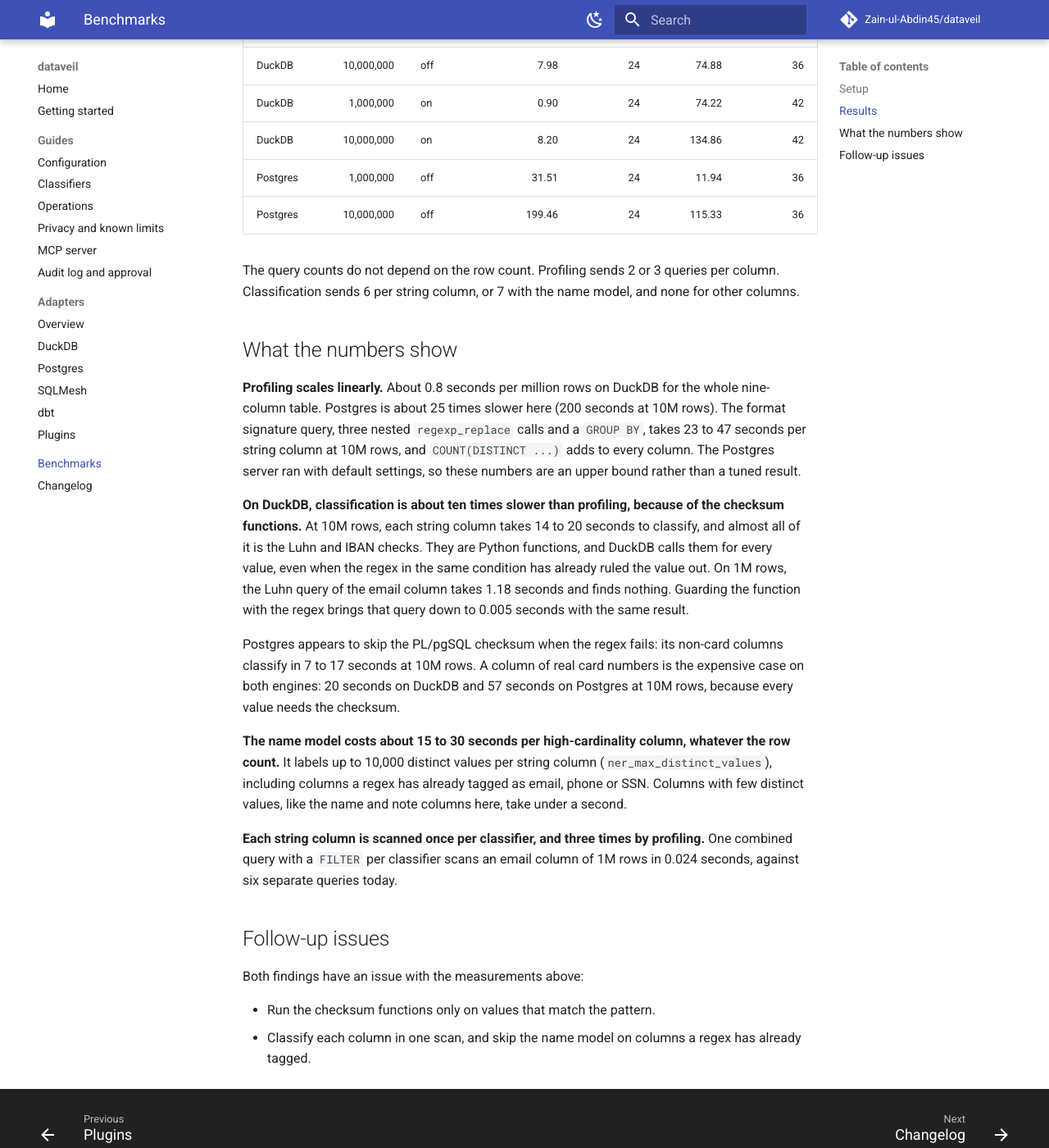
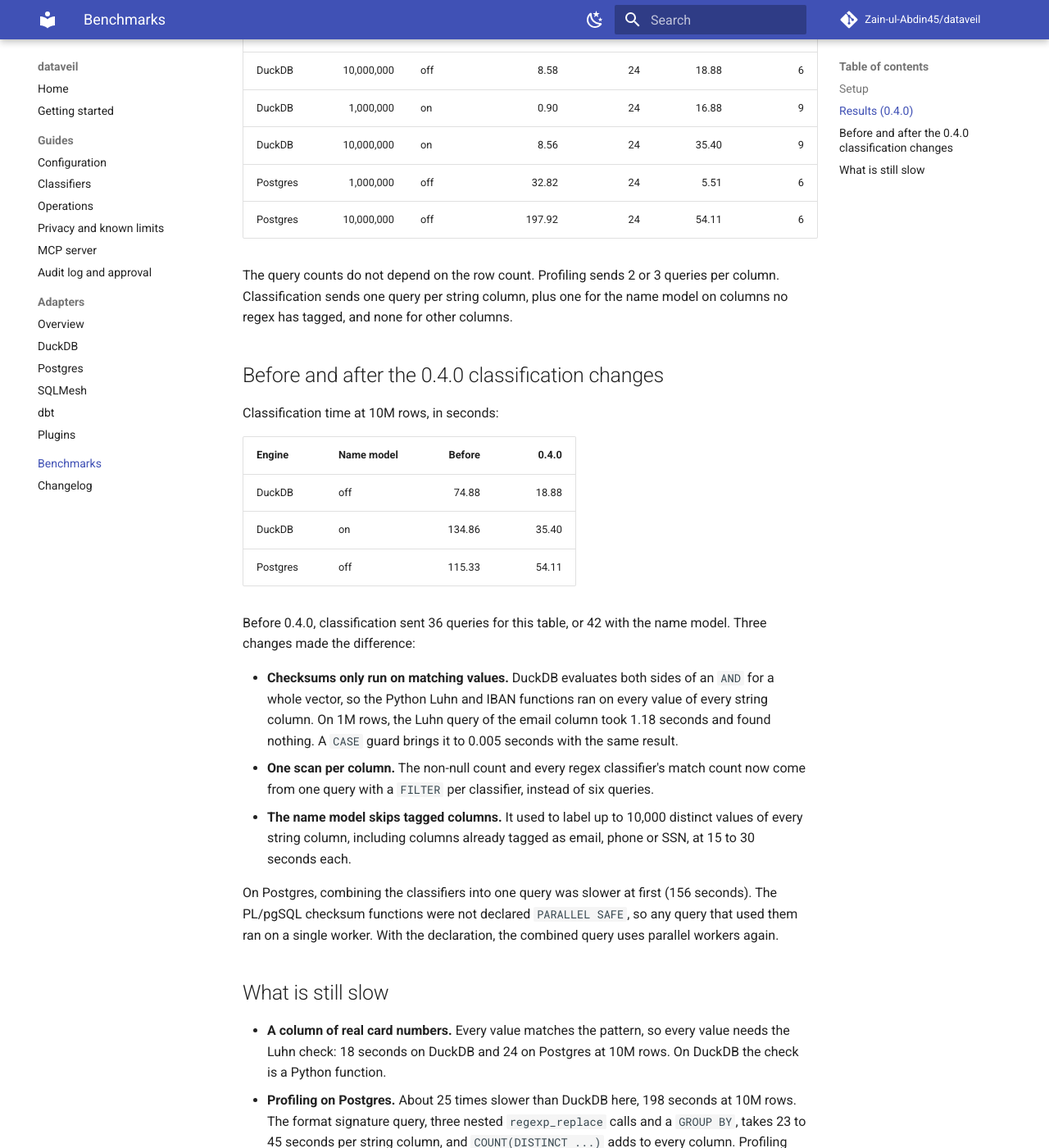
Before and after one commit to Zain-ul-Abdin45/dataveil, an MkDocs documentation site: the page built from docs/benchmarks.md, in a window 1280 px wide and 1400 px high, scrolled down 1041 px. Shown: the whole window at 82% size. Built offline with MkDocs 1.6.1 and Material for MkDocs 9.7.7, drawn with Linux system fonts in a browser that asks for light colours; comment, search, counter and statistics services are not loaded; some of the changed text lies outside the part shown.

Commit message:
perf: classify each column in one scan and guard the checksum functions

````diff
--- a/docs/benchmarks.md
+++ b/docs/benchmarks.md
@@ -1,7 +1,9 @@
 # Benchmarks
 
 How long profiling and classification take on large tables, and how many
-queries they send. Measured with `benchmarks/run.py` on 2026-10-20.
+queries they send. Measured with `benchmarks/run.py` on 2026-10-20, for
+dataveil 0.4.0 and, for comparison, the code before the 0.4.0
+classification changes.
 
 ## Setup
 
@@ -10,15 +12,15 @@
 | Machine | Apple M3 Pro, 11 cores, 18 GB, macOS 26.5 |
 | Python | 3.11.9 |
 | DuckDB | 1.5.6, in memory |
-| Postgres | 14.17 (Homebrew), local, default settings |
-| dataveil | 0.4 development branch |
+| Postgres | 14.17 (Homebrew), local, default settings (2 parallel workers per query) |
 
 The script generates the table inside the database. It has nine columns,
 all synthetic: an integer id, an email, a phone number, an SSN, a 16-digit
 card-like number, a person name, a short free-text note, an amount and a
 date. Seven are strings, so profiling and classification have work to do on
 most of them. Times are wall-clock seconds for one call of `profile_table`
-or `classify_table`, after the table is built.
+or `classify_table`, after the table is built. Each run with the name model
+starts in a fresh process, so its cache is cold.
 
 ```bash
 python benchmarks/run.py                                   # DuckDB, 1M and 10M rows
@@ -29,60 +31,64 @@
 A non-blocking CI job runs the same script weekly and on pull requests that
 change the core or the adapters, and shows the tables in the job summary.
 
-## Results
+## Results (0.4.0)
 
 | Engine | Rows | Name model | Profile (s) | Profile queries | Classify (s) | Classify queries |
 |---|---:|---|---:|---:|---:|---:|
-| DuckDB | 1,000,000 | off | 0.97 | 24 | 7.51 | 36 |
-| DuckDB | 10,000,000 | off | 7.98 | 24 | 74.88 | 36 |
-| DuckDB | 1,000,000 | on | 0.90 | 24 | 74.22 | 42 |
-| DuckDB | 10,000,000 | on | 8.20 | 24 | 134.86 | 42 |
-| Postgres | 1,000,000 | off | 31.51 | 24 | 11.94 | 36 |
-| Postgres | 10,000,000 | off | 199.46 | 24 | 115.33 | 36 |
+| DuckDB | 1,000,000 | off | 0.91 | 24 | 2.10 | 6 |
+| DuckDB | 10,000,000 | off | 8.58 | 24 | 18.88 | 6 |
+| DuckDB | 1,000,000 | on | 0.90 | 24 | 16.88 | 9 |
+| DuckDB | 10,000,000 | on | 8.56 | 24 | 35.40 | 9 |
+| Postgres | 1,000,000 | off | 32.82 | 24 | 5.51 | 6 |
+| Postgres | 10,000,000 | off | 197.92 | 24 | 54.11 | 6 |
 
 The query counts do not depend on the row count. Profiling sends 2 or 3
-queries per column. Classification sends 6 per string column, or 7 with the
-name model, and none for other columns.
+queries per column. Classification sends one query per string column, plus
+one for the name model on columns no regex has tagged, and none for other
+columns.
 
-## What the numbers show
+## Before and after the 0.4.0 classification changes
 
-**Profiling scales linearly.** About 0.8 seconds per million rows on DuckDB
-for the whole nine-column table. Postgres is about 25 times slower here
-(200 seconds at 10M rows). The format signature query, three nested
-`regexp_replace` calls and a `GROUP BY`, takes 23 to 47 seconds per string
-column at 10M rows, and `COUNT(DISTINCT ...)` adds to every column. The
-Postgres server ran with default settings, so these numbers are an upper
-bound rather than a tuned result.
+Classification time at 10M rows, in seconds:
 
-**On DuckDB, classification is about ten times slower than profiling,
-because of the checksum functions.** At 10M rows, each string column takes 14 to 20
-seconds to classify, and almost all of it is the Luhn and IBAN checks. They
-are Python functions, and DuckDB calls them for every value, even when the
-regex in the same condition has already ruled the value out. On 1M rows, the
-Luhn query of the email column takes 1.18 seconds and finds nothing.
-Guarding the function with the regex brings that query down to 0.005 seconds
-with the same result.
+| Engine | Name model | Before | 0.4.0 |
+|---|---|---:|---:|
+| DuckDB | off | 74.88 | 18.88 |
+| DuckDB | on | 134.86 | 35.40 |
+| Postgres | off | 115.33 | 54.11 |
 
-Postgres appears to skip the PL/pgSQL checksum when the regex fails: its
-non-card columns classify in 7 to 17 seconds at 10M rows. A column of real
-card numbers is the expensive case on both engines: 20 seconds on DuckDB and
-57 seconds on Postgres at 10M rows, because every value needs the checksum.
+Before 0.4.0, classification sent 36 queries for this table, or 42 with
+the name model. Three changes made the difference:
 
-**The name model costs about 15 to 30 seconds per high-cardinality column,
-whatever the row count.** It labels up to 10,000 distinct values per string
-column (`ner_max_distinct_values`), including columns a regex has already
-tagged as email, phone or SSN. Columns with few distinct values, like the
-name and note columns here, take under a second.
+- **Checksums only run on matching values.** DuckDB evaluates both sides of
+  an `AND` for a whole vector, so the Python Luhn and IBAN functions ran on
+  every value of every string column. On 1M rows, the Luhn query of the
+  email column took 1.18 seconds and found nothing. A `CASE` guard brings
+  it to 0.005 seconds with the same result.
+- **One scan per column.** The non-null count and every regex classifier's
+  match count now come from one query with a `FILTER` per classifier,
+  instead of six queries.
+- **The name model skips tagged columns.** It used to label up to 10,000
+  distinct values of every string column, including columns already tagged
+  as email, phone or SSN, at 15 to 30 seconds each.
 
-**Each string column is scanned once per classifier, and three times by
-profiling.** One combined query
-with a `FILTER` per classifier scans an email column of 1M rows in 0.024
-seconds, against six separate queries today.
+On Postgres, combining the classifiers into one query was slower at first
+(156 seconds). The PL/pgSQL checksum functions were not declared
+`PARALLEL SAFE`, so any query that used them ran on a single worker. With
+the declaration, the combined query uses parallel workers again.
 
-## Follow-up issues
+## What is still slow
 
-Both findings have an issue with the measurements above:
-
-- Run the checksum functions only on values that match the pattern.
-- Classify each column in one scan, and skip the name model on columns a
-  regex has already tagged.
+- **A column of real card numbers.** Every value matches the pattern, so
+  every value needs the Luhn check: 18 seconds on DuckDB and 24 on Postgres
+  at 10M rows. On DuckDB the check is a Python function.
+- **Profiling on Postgres.** About 25 times slower than DuckDB here, 198
+  seconds at 10M rows. The format signature query, three nested
+  `regexp_replace` calls and a `GROUP BY`, takes 23 to 45 seconds per
+  string column, and `COUNT(DISTINCT ...)` adds to every column. Profiling
+  also reads each string column three times. The Postgres server ran with
+  default settings, so these numbers are an upper bound rather than a tuned
+  result.
+- **The name model on untagged, high-cardinality columns.** The card-like
+  column here is not tagged, so the model still labels 10,000 of its
+  values. That costs about 15 seconds the first time and is cached after.
--- a/docs/classifiers.md
+++ b/docs/classifiers.md
@@ -31,6 +31,12 @@
 | `PII:IBAN` | IBAN shape, mod-97 valid | iban |
 | `PII:PERSON_NAME` | person names, found by a local spaCy model | name, customer, contact, person |
 
+Each string column is read once for all regex and checksum classifiers:
+one aggregate query with a `COUNT(*) FILTER (...)` per classifier. The
+checksum functions only run on values that match the pattern. The name
+model is slow, so it only runs on a column that no regex classifier has
+already tagged.
+
 Non-string columns are never classified: casting a date to text would
 make `2020-01-01` look like a phone number.
 
````
Also changed, not shown: 4 other files.
